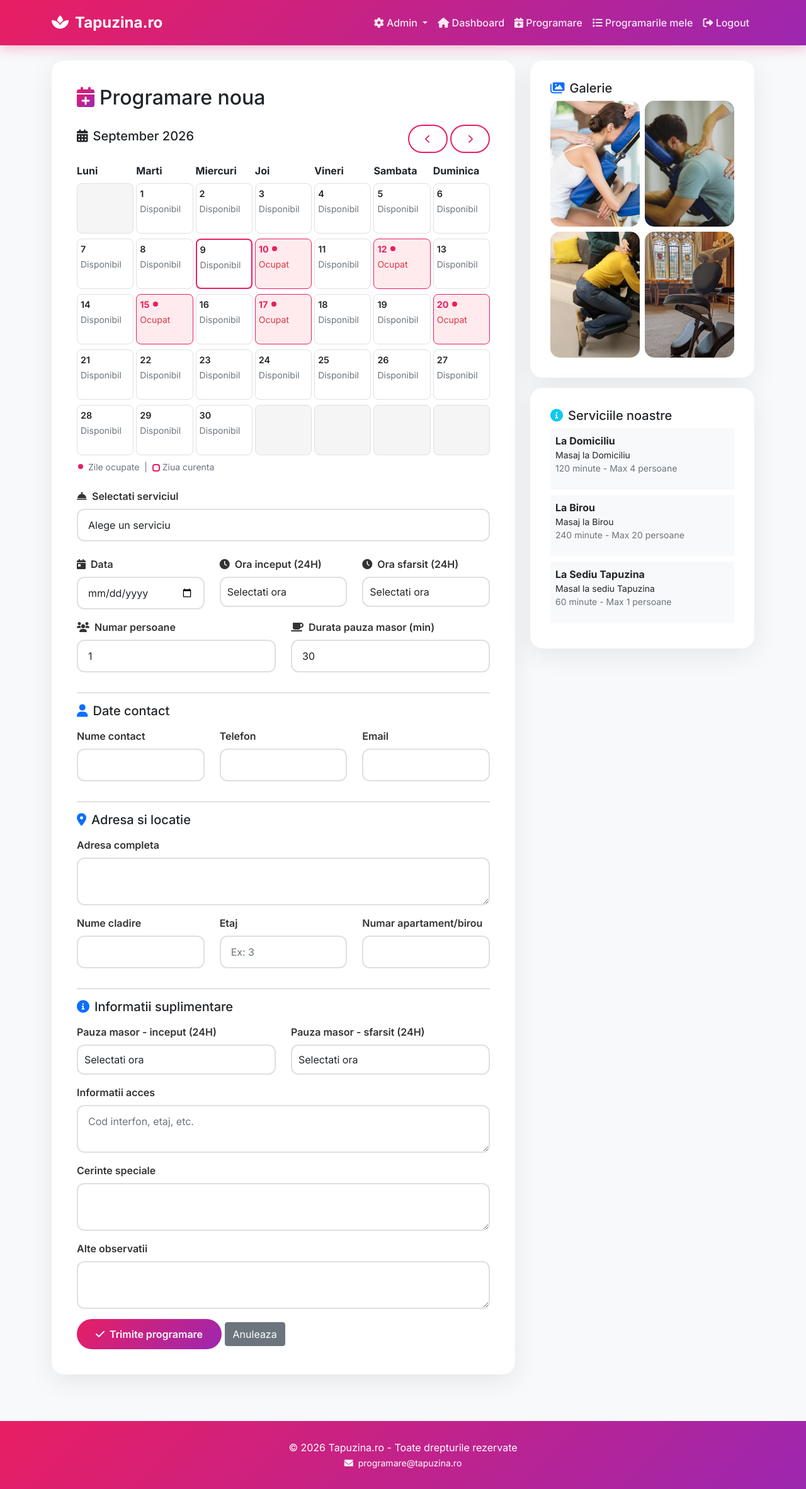
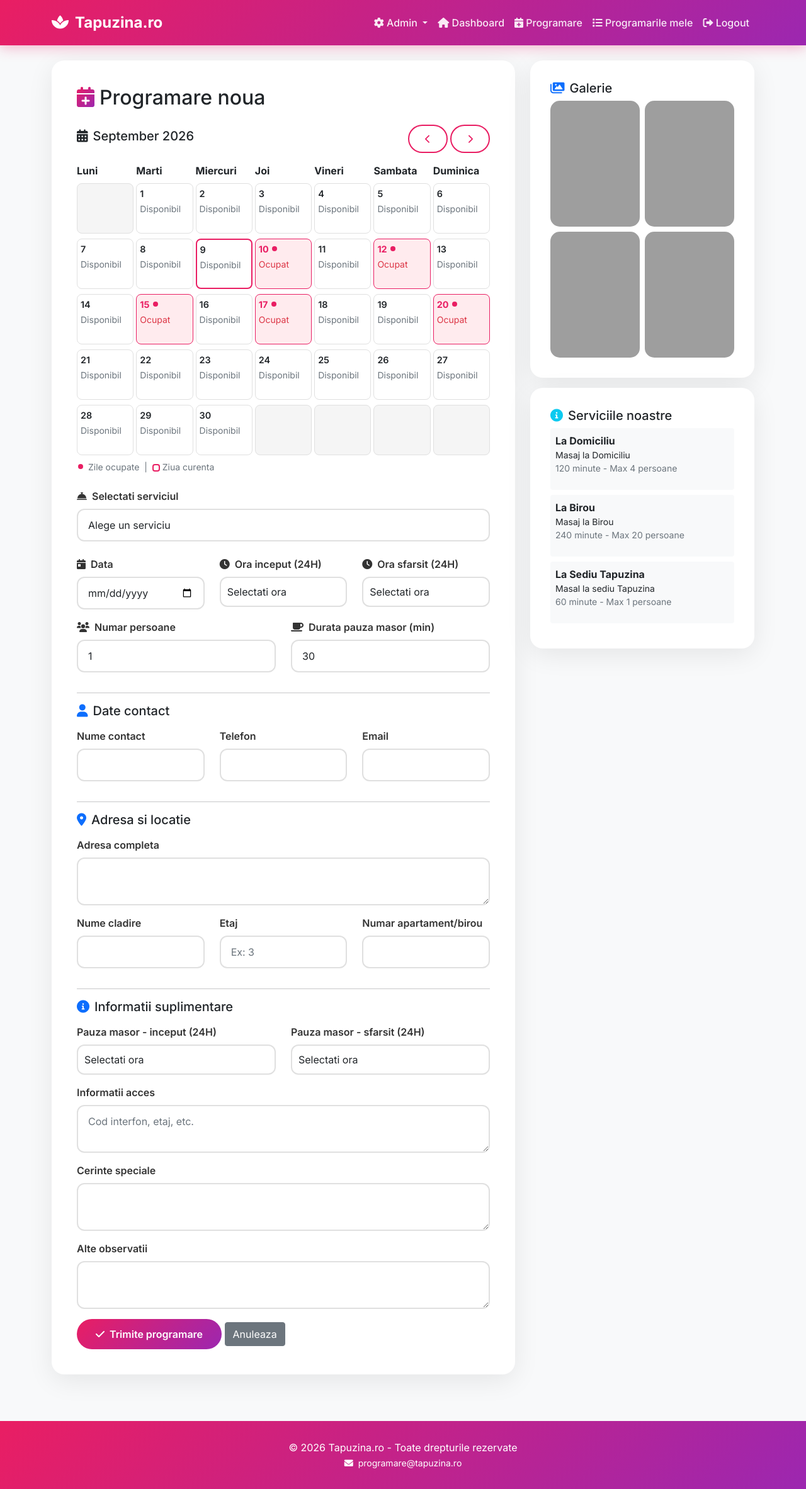
Before and after one commit to stefanungureanu81-dev/tapuzina, a Django app: page /book/ in a window 1280 px wide. Shown: the whole page at 63% size. Run offline with Django 5.2, Linux system fonts and the light colour scheme; a user stored in the database is signed in; data comes from the database, SQL or seed files in the repository; grey boxes are pictures that could not be loaded.

Commit message:
Replace media URLs with Cloudinary CDN

```diff
--- a/bookings/templates/book_appointment.html
+++ b/bookings/templates/book_appointment.html
@@ -433,16 +433,16 @@
                 <h5><i class="fas fa-images text-primary me-2"></i>Galerie</h5>
                 <div class="row g-2">
                     <div class="col-6">
-                        <img src="/media/services/masaj1.png" class="service-image" alt="Masaj 1" onerror="this.style.display='none'">
+                        <img src="https://res.cloudinary.com/tpolhmze/image/upload/v1788935539/tapuzina/services/qwlaoa0ma73db4t3dnuq.png" class="service-image" alt="Masaj 1">
                     </div>
                     <div class="col-6">
-                        <img src="/media/services/masaj2.png" class="service-image" alt="Masaj 2" onerror="this.style.display='none'">
+                        <img src="https://res.cloudinary.com/tpolhmze/image/upload/v1788935541/tapuzina/services/yzuzqv8m5taz94ud99tm.png" class="service-image" alt="Masaj 2">
                     </div>
                     <div class="col-6">
-                        <img src="/media/services/masaj3.png" class="service-image" alt="Masaj 3" onerror="this.style.display='none'">
+                        <img src="https://res.cloudinary.com/tpolhmze/image/upload/v1788935542/tapuzina/services/fxv6jtcalzjbiia7wcni.png" class="service-image" alt="Masaj 3">
                     </div>
                     <div class="col-6">
-                        <img src="/media/services/scaun.png" class="service-image" alt="Scaun masaj" onerror="this.style.display='none'">
+                        <img src="https://res.cloudinary.com/tpolhmze/image/upload/v1788935543/tapuzina/services/hifmxbrxvyudgu0yaj4n.png" class="service-image" alt="Scaun masaj">
                     </div>
                 </div>
             </div>
@@ -540,7 +540,6 @@ function showOccupiedSlots(day) {
     var slotsHtml = '<h6>Intervale ocupate in aceasta zi:</h6><ul class="list-unstyled">';
     var hasSlots = false;
 
-    // Folosim datele din occupied_slots trimise din views
     var slotsData = {{ occupied_slots|safe }};
 
     for (var dateKey in slotsData) {
--- a/bookings/templates/login.html
+++ b/bookings/templates/login.html
@@ -2,7 +2,7 @@
 {% load static %}
 
 {% block content %}
-<div style="position: fixed; top: 0; left: 0; right: 0; bottom: 0; z-index: 0; background-image: url('/media/services/fundal.png'); background-size: cover; background-position: center; background-attachment: fixed;">
+<div style="position: fixed; top: 0; left: 0; right: 0; bottom: 0; z-index: 0; background-image: url('https://res.cloudinary.com/tpolhmze/image/upload/v1788935538/tapuzina/services/j1wroko4omf8m6ufvati.png'); background-size: cover; background-position: center; background-attachment: fixed;">
     <div style="position: absolute; top: 0; left: 0; right: 0; bottom: 0; background: rgba(0,0,0,0.3); z-index: 1;"></div>
 </div>
 
@@ -40,7 +40,7 @@
                 <div class="card-body text-center">
                     <h4 class="mb-3"><i class="fas fa-play-circle text-primary me-2"></i>Descopera Tapuzina.ro</h4>
                     <video class="hero-video" autoplay muted loop playsinline controls style="border-radius:15px;width:100%;max-height:350px;object-fit:cover;box-shadow:0 5px 20px rgba(0,0,0,0.1);background:#000;">
-                        <source src="/media/video/promo.mp4" type="video/mp4">
+                        <source src="https://res.cloudinary.com/tpolhmze/video/upload/v1788935544/tapuzina/video/h5tztw0s5vqpqwzcf0fr.mp4" type="video/mp4">
                         <p>Browserul tau nu suporta video-uri.</p>
                     </video>
                     <p class="mt-3 text-muted">Masaj profesional la birou sau acasa</p>
```
